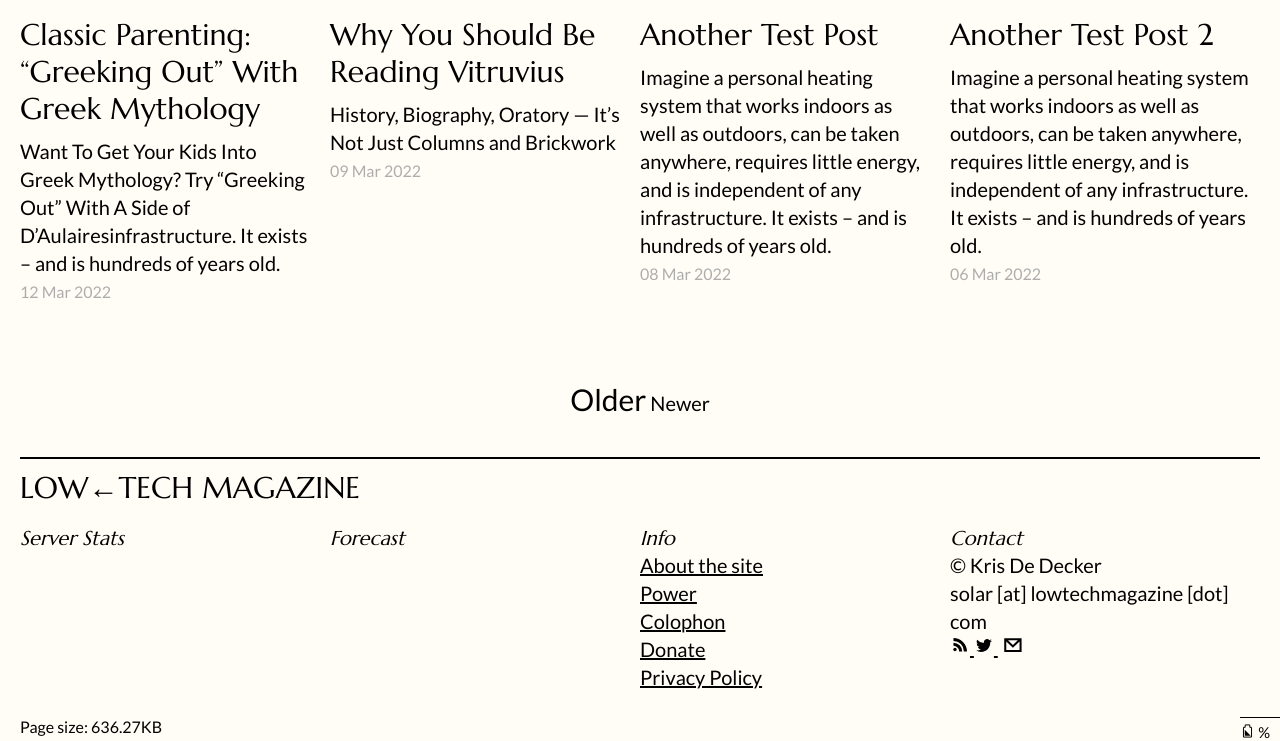
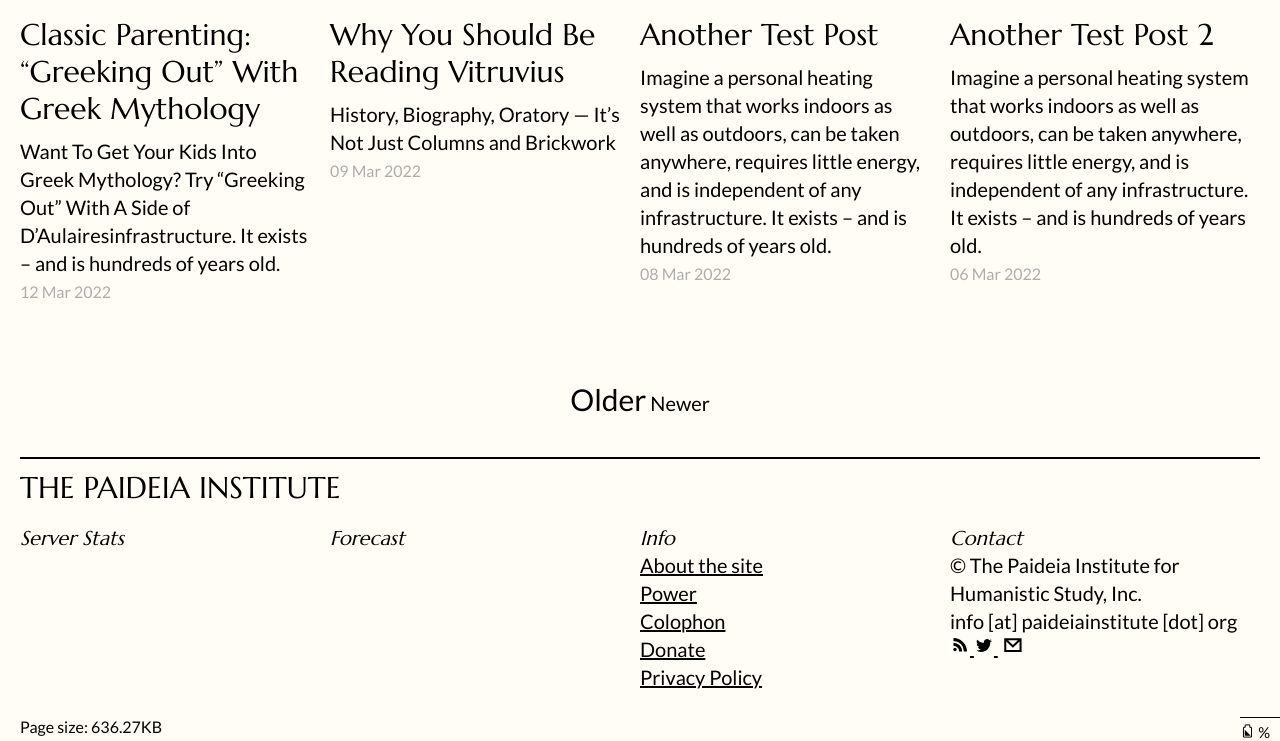
Before and after one commit to paidinst/paidinst.github.io, a Jekyll site: the page built from index.html, in a window 1280 px wide and 900 px high, scrolled down 1310 px, cut to the strip 159-900 px from the top of the window. Built offline with Jekyll 4.4.1, drawn with Linux system fonts in a browser that asks for light colours; the list of posts is cut into pages by our own code.

Commit message:
Update home.html

```diff
--- a/_layouts/home.html
+++ b/_layouts/home.html
@@ -59,7 +59,7 @@
 
         <footer class="body" id="content-info">
             <h2>
-                <a href="https://web.archive.org/web/20220305191730/https://solar.lowtechmagazine.com/">LOW←TECH MAGAZINE</a>
+                <a href="https://web.archive.org/web/20220305191730/https://solar.lowtechmagazine.com/">THE PAIDEIA INSTITUTE</a>
             </h2>
             <div class="dashboard">
                 <ul class="cols">
@@ -90,10 +90,10 @@
                         <h3>Contact</h3>
                         <p>
 
-                                      © Kris De Decker
+                                      © The Paideia Institute for Humanistic Study, Inc.
                             <br/>
 
-                                    solar [at] lowtechmagazine [dot] com
+                                    info [at] paideiainstitute [dot] org
                         </p>
                         <div class="social">
                             <a href="https://web.archive.org/web/20220305191730/https://solar.lowtechmagazine.com/feeds/all-en.atom.xml" rel="alternate" target="_blank" type="application/atom+xml">
```
